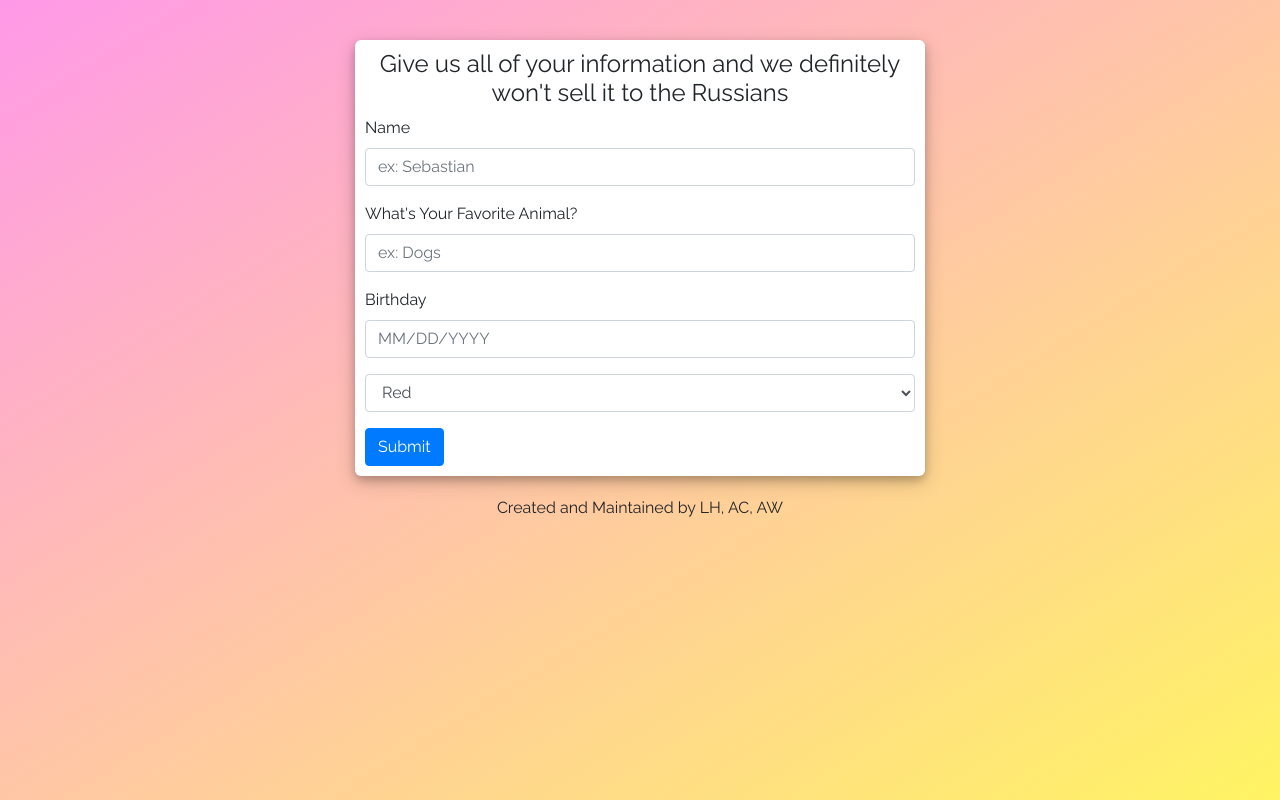
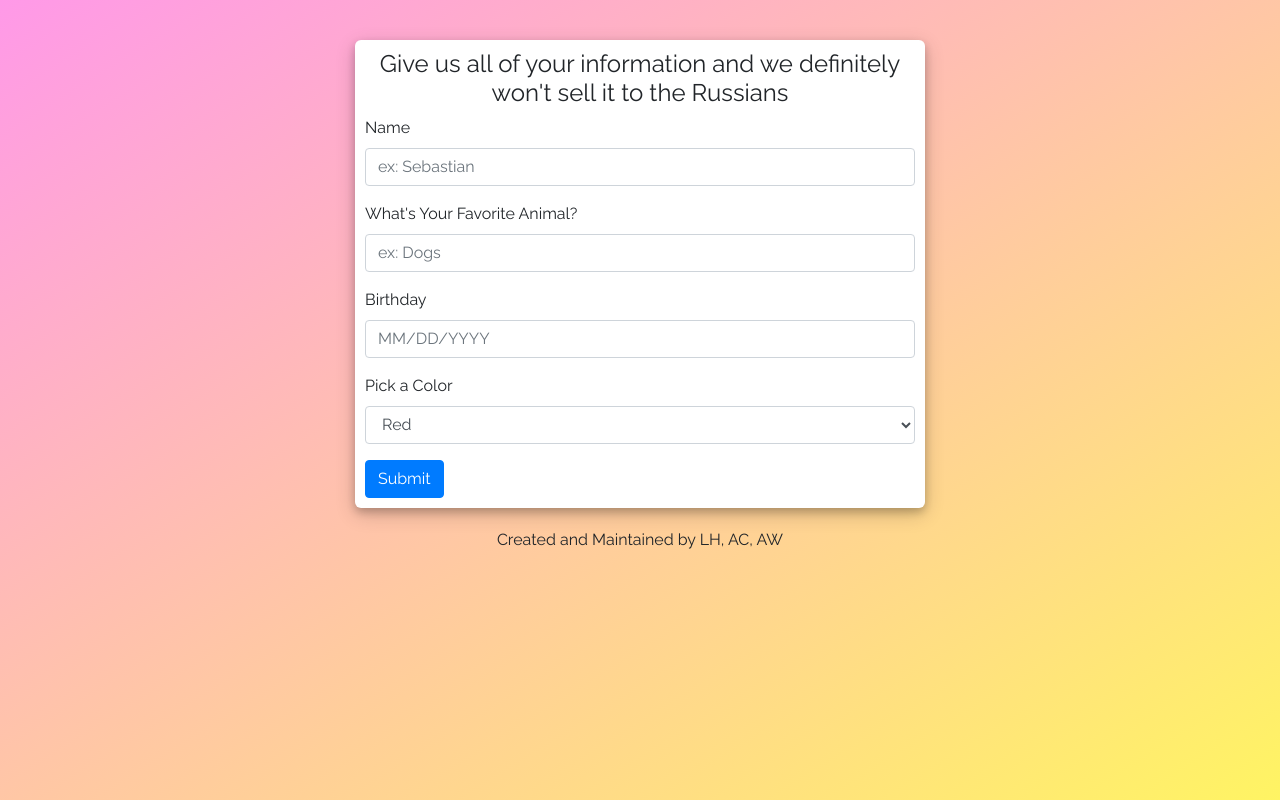
Before and after one commit to amandakaywiggins/Dashboard, a plain HTML site: page index.html in a window 1280 px wide. Drawn offline with nearby package versions, Linux system fonts and the light colour scheme; some packages are replaced by stand-ins of ours; no server answers.

Commit message:
Pick a color!

```diff
--- a/index.html
+++ b/index.html
@@ -31,6 +31,7 @@
                             <input type="birthday" class="form-control" id="birthday-input" placeholder="MM/DD/YYYY">
                         </div>
                         <div class="form-group">
+                            <label for="color">Pick a Color</label>
                             <select class="form-control" id="color-input">
                                 <option>Red</option>
                                 <option>Orange</option>
```
